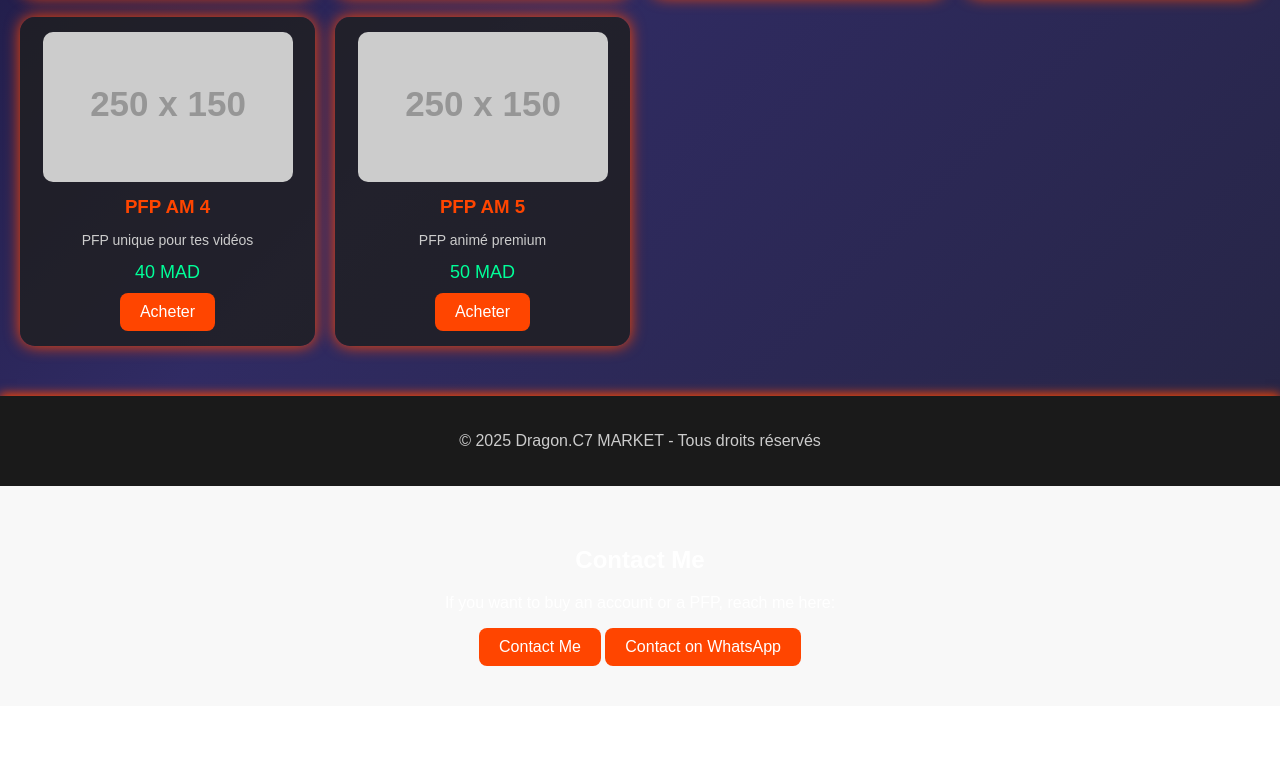
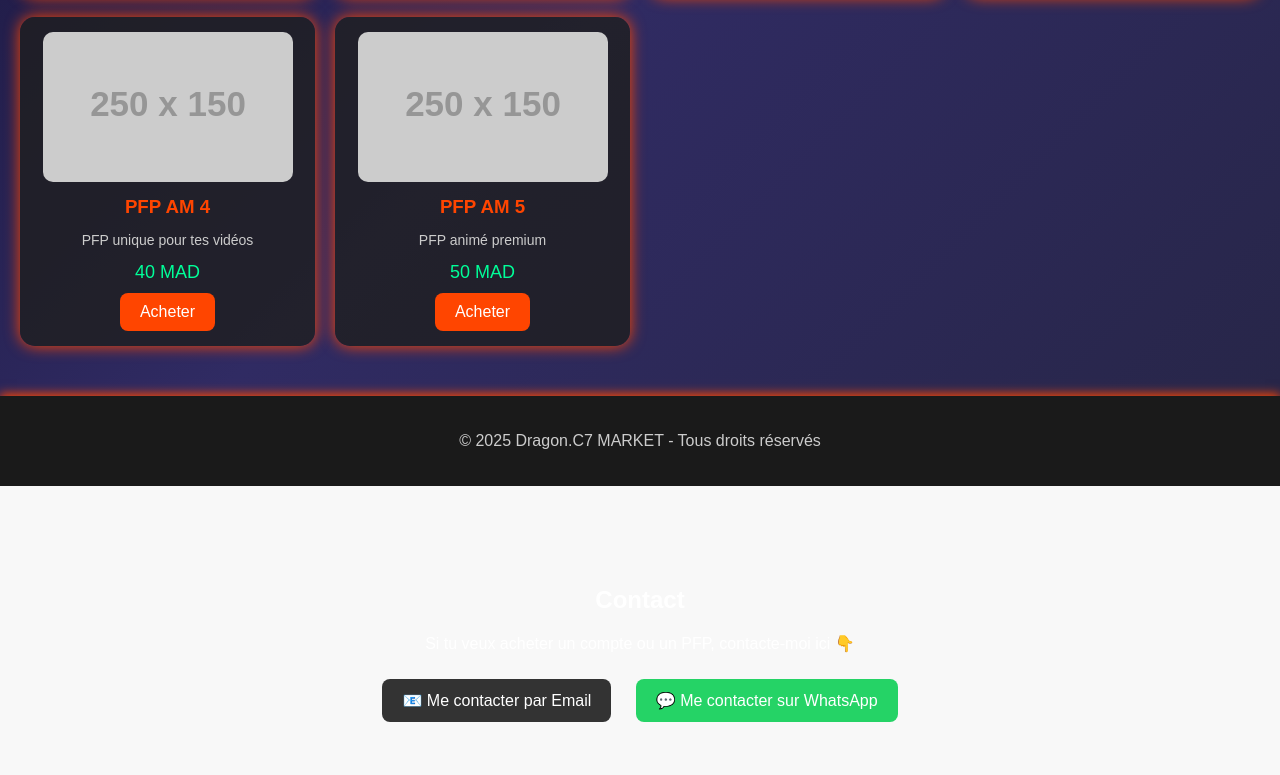
Before and after one commit to DragonC7/dragonc7-market, a plain HTML site: page index.html in a window 1280 px wide. Shown: the part 867-1642 px from the top of the page. Before the commit the page ends 1573 px from the top, so only its background shows below. Drawn offline with Linux system fonts and the light colour scheme; placeholder pictures from the web are drawn by us.

Commit message:
Update index.html

```diff
--- a/index.html
+++ b/index.html
@@ -135,9 +135,20 @@
 </body>
 </html>
 <section id="contact" style="padding:40px; background:#f8f8f8; text-align:center;">
-    <h2>Contact Me</h2>
-    <p>If you want to buy an account or a PFP, reach me here:</p>
+  <!-- Contact Section -->
+<section id="contact" style="padding:40px; background:#f8f8f8; text-align:center;">
+  <h2>Contact</h2>
+  <p>Si tu veux acheter un compte ou un PFP, contacte-moi ici 👇</p>
 
-    <a href="mailto:bentaharh1@gmail.com" class="buy-btn">Contact Me</a>
-    <a href="https://wa.me/2126499658520" class="buy-btn" target="_blank">Contact on WhatsApp</a>
+  <!-- Email -->
+  <a href="mailto:bentaharh1@gmail.com"
+     style="display:inline-block; margin:10px; padding:12px 20px; background:#333; color:#fff; text-decoration:none; border-radius:8px;">
+     📧 Me contacter par Email
+  </a>
+
+  <!-- WhatsApp -->
+  <a href="https://wa.me/2126499658520" target="_blank"
+     style="display:inline-block; margin:10px; padding:12px 20px; background:#25D366; color:#fff; text-decoration:none; border-radius:8px;">
+     💬 Me contacter sur WhatsApp
+  </a>
 </section>
```
